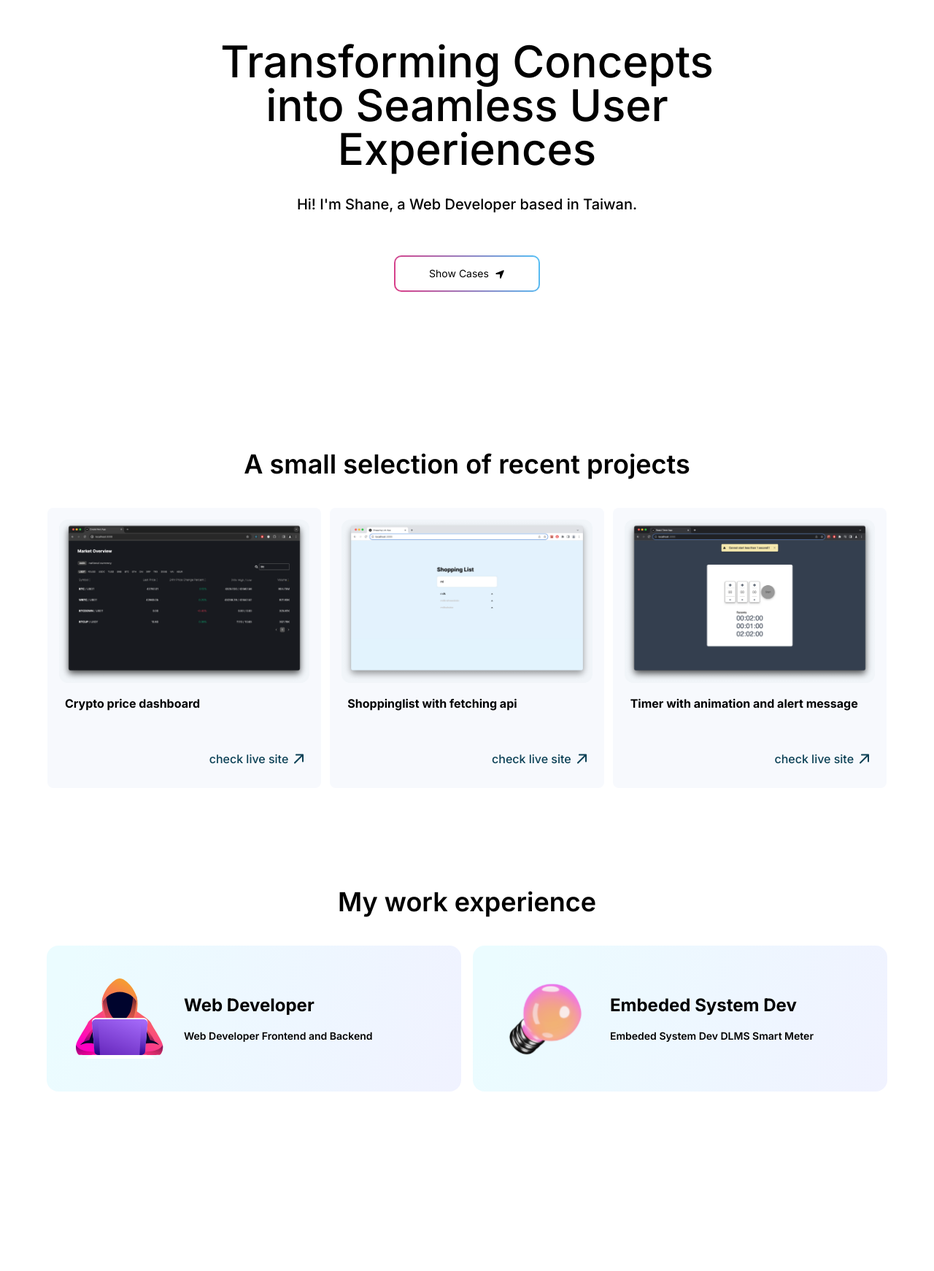
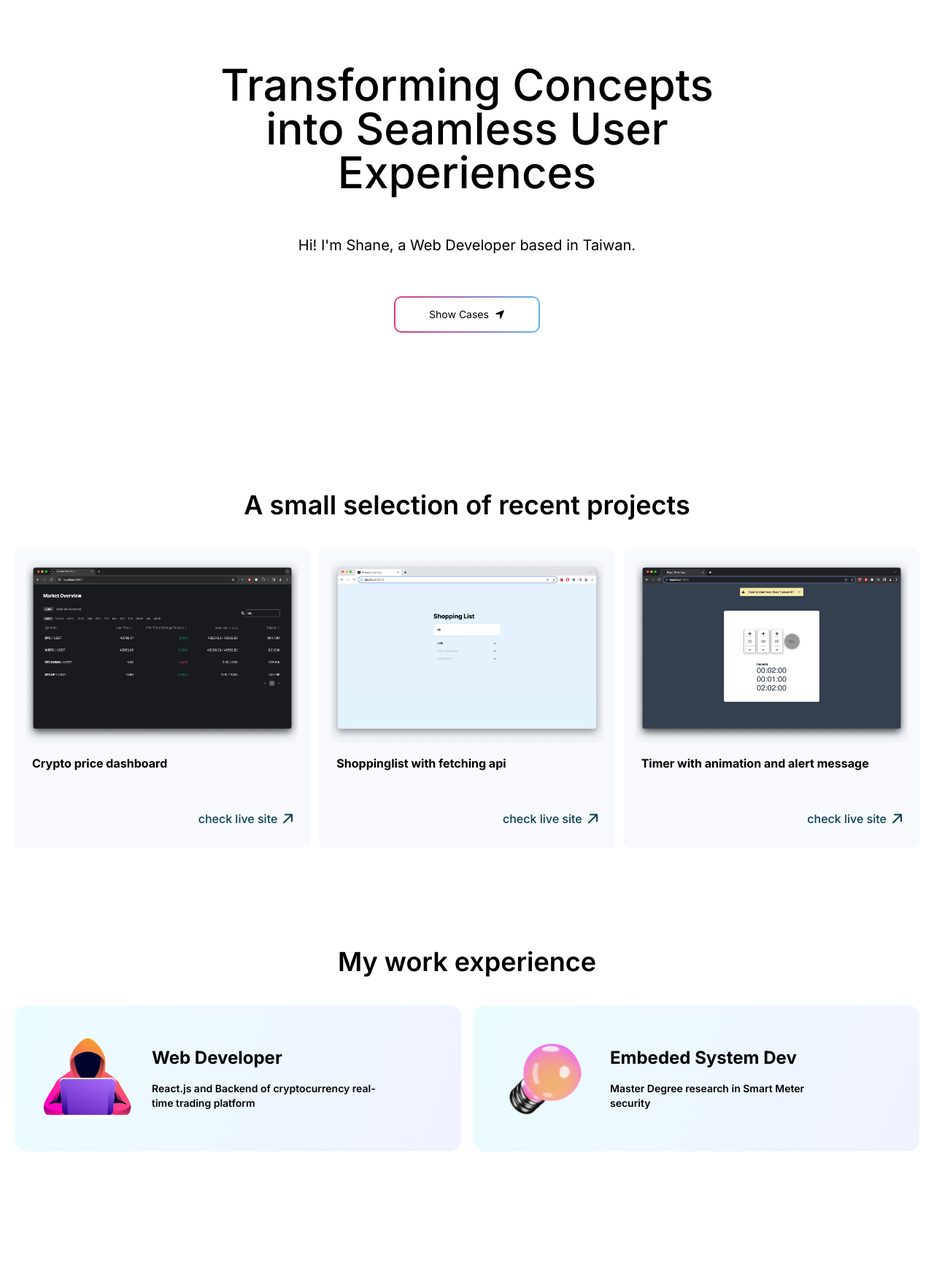
Before and after one commit to Zi-Shane/Zi-Shane.github.io, a Next.js app: page / in a window 1280 px wide. Shown: the part 114-1856 px from the top of the page at 73% size. Built offline with nearby package versions, Linux system fonts and the light colour scheme.

Commit message:
v1: RDW layout and copy btn

```diff
--- a/app/components/About.tsx
+++ b/app/components/About.tsx
@@ -3,7 +3,7 @@ import ExpCard from './ui/ExpCard';
 
 const About = () => {
   return (
-    <div className="">
+    <div className="w-[4/5]">
       <h1 className="text-4xl font-semibold my-4 text-center">
         My work experience
       </h1>
--- a/app/components/Contact.tsx
+++ b/app/components/Contact.tsx
@@ -1,6 +1,7 @@
 import Button from './ui/Button';
 import { contactBtn, socialMediaIcon, contactBtnCopied } from '@/data';
 import SocialMedia from './ui/SocialMedia';
+import { CiMail } from 'react-icons/ci';
 
 const Contact = () => {
   return (
@@ -14,10 +15,11 @@ const Contact = () => {
           content={contactBtn}
           canCopy={true}
           copiedMessage={contactBtnCopied}
+          icon={<CiMail />}
         />
       </div>
-      <div className="md:w-[90vw] w-full flex md:flex-row flex-col justify-between items-center">
-        <p className="md:text-xl">Copyright © 2024 Zi-Shane</p>
+      <div className="w-full flex md:flex-row flex-col justify-between items-center">
+        <p className="md:text-lg">Copyright © 2024 Zi-Shane</p>
         <div className="flex gap-3 pt-2">
           {socialMediaIcon.map(({ id, path, url }) => (
             <SocialMedia key={id} id={id} path={path} url={url} />
--- a/app/components/DemoBlock.tsx
+++ b/app/components/DemoBlock.tsx
@@ -7,15 +7,9 @@ const DemoBlock = () => {
       <h1 className="text-4xl font-semibold my-4 text-center">
         A small selection of recent projects
       </h1>
-      <div className="flex lg:flex-row flex-col justify-center gap-3 my-10">
-        {demoGridItem.map(({ id, img, content, className, link }) => (
-          <DemoCard
-            key={id}
-            img={img}
-            content={content}
-            cardClassName={className}
-            link={link}
-          />
+      <div className="flex lg:flex-row flex-col justify-center items-center gap-3 my-10">
+        {demoGridItem.map(({ id, img, content, link }) => (
+          <DemoCard key={id} img={img} content={content} link={link} />
         ))}
       </div>
     </div>
--- a/app/components/Welcome.tsx
+++ b/app/components/Welcome.tsx
@@ -1,22 +1,21 @@
 import React from 'react';
 import Button from './ui/Button';
 import { welcomeBtn } from '@/data';
+import { FaLocationArrow } from 'react-icons/fa6';
 
 const Welcome = () => {
   return (
-    <div className="pt-28 pb-20">
-      <div className="my-10">
-        <div className="max-w-[90vw] md:max-w-[60vw] lg:max-w-3xl flex flex-col justify-center items-center">
-          <h1 className="text-[40px] md:text-5xl lg:text-6xl font-medium text-center my-4">
+    <div className="w-full flex flex-col items-center pt-20 pb-10">
+      <div className="max-w-[90vw] md:max-w-[60vw] lg:max-w-3xl my-20 flex flex-col justify-center items-center">
+        <h1 className="text-[40px] md:text-5xl lg:text-6xl font-medium text-center my-10">
           Transforming Concepts into Seamless User Experiences
         </h1>
-          <p className="text-xl font-medium text-center my-4">
+        <p className="text-xl font-normal text-center my-4">
           Hi! I&apos;m Shane, a Web Developer based in Taiwan.
         </p>
         <a href="#demo" className="pt-10">
-            <Button content={welcomeBtn} />
+          <Button content={welcomeBtn} icon={<FaLocationArrow />} />
         </a>
-        </div>
       </div>
     </div>
   );
--- a/app/components/ui/Button.tsx
+++ b/app/components/ui/Button.tsx
@@ -1,31 +1,39 @@
 'use client';
 
-import { FaLocationArrow } from 'react-icons/fa6';
 import './button.css';
-import { useState } from 'react';
+import { useEffect, useState } from 'react';
+import { mailAddress } from '@/data';
 
 const Button = ({
   content,
   canCopy = false,
   copiedMessage = '',
+  icon,
 }: {
   content: string;
   canCopy?: boolean;
   copiedMessage?: string;
+  icon: JSX.Element;
 }) => {
-  const [message, setMessage] = useState(content);
+  const [isClick, setIsClick] = useState(false);
 
-  function changeContent() {
-    return new Promise(res => {
-      setTimeout(() => {
-        setMessage(content);
+  useEffect(() => {
+    let timer: string | number | NodeJS.Timeout | undefined;
+
+    if (isClick) {
+      timer = setTimeout(() => {
+        setIsClick(false);
       }, 3000);
-    });
-  }
+    }
 
-  async function handleClick() {
-    setMessage(copiedMessage);
-    await changeContent();
+    return () => {
+      clearTimeout(timer);
+    };
+  }, [isClick]);
+
+  function handleClick() {
+    navigator.clipboard.writeText(mailAddress);
+    setIsClick(true);
   }
 
   return (
@@ -33,9 +41,9 @@ const Button = ({
       className="btnWelcome"
       onClick={canCopy ? handleClick : undefined}
     >
-      <button id="btn">
-        {message}
-        <FaLocationArrow className="inline ml-2" />
+      <button id="btn" className="flex justify-center items-center">
+        {isClick ? copiedMessage : content}
+        <span className="inline ml-2">{icon}</span>
       </button>
     </div>
   );
--- a/app/components/ui/DemoCard.tsx
+++ b/app/components/ui/DemoCard.tsx
@@ -1,20 +1,18 @@
 const DemoCard = ({
   img,
   content,
-  cardClassName,
   link,
 }: {
   img: string;
   content: string;
-  cardClassName?: string;
   link: string;
 }) => {
   return (
-    <a href={link} className="card-bg rounded-lg">
+    <a href={link} className="lg:w-full m-w-[400px] card-bg rounded-lg">
       <div className="py-4 px-4">
         <img
           src={img}
-          className={`${cardClassName} w-full h-[28vh] rounded-xl object-cover object-center bg-slate-100 flex flex-col mb-4`}
+          className="w-full h-[250px] rounded-xl object-cover object-center bg-slate-100 flex flex-col mb-4"
         ></img>
         <div className="mx-2">
           <p className="h-[4rem] my-4 text-base font-bold">{content}</p>
--- a/app/components/ui/ExpCard.tsx
+++ b/app/components/ui/ExpCard.tsx
@@ -2,7 +2,6 @@ const ExpCard = ({
   title,
   content,
   pic,
-  cardClassName,
 }: {
   title: string;
   content: string;
@@ -10,15 +9,17 @@ const ExpCard = ({
   cardClassName: string;
 }) => {
   return (
-    <div className="card-grad-bg h-[200px] flex md:flex-row flex-col md:items-center  lg:justify-normal justify-center rounded-2xl p-10 gap-2">
+    <div className="card-grad-bg rounded-2xl">
+      <div className="h-[200px] flex md:flex-row flex-col md:items-center lg:justify-normal justify-center p-10 gap-2">
         <img
           src={pic}
           alt=""
           className="md:h-[150px] md:w-[120px] h-[50px] w-[40px]"
         />
-      <div className="flex flex-col md:p-[20px]">
+        <div className="flex flex-col w-[360px] md:p-[20px]">
           <h3 className="md:text-2xl text-xl font-bold">{title}</h3>
           <p className="text-sm font-semibold mt-4">{content}</p>
+        </div>
       </div>
     </div>
   );
--- a/app/page.tsx
+++ b/app/page.tsx
@@ -6,11 +6,13 @@ import Welcome from './components/Welcome';
 export default function Home() {
   return (
     <main className="relative bg-white-100 flex flex-col justify-center items-center px-5">
-      <Welcome />
-      <div>
-        <DemoBlock />
-        <About />
-        <Contact />
+      <div className="max-w-7xl w-full">
+        <Welcome />
+        <div>
+          <DemoBlock />
+          <About />
+          <Contact />
+        </div>
       </div>
     </main>
   );
--- a/data/index.ts
+++ b/data/index.ts
@@ -2,14 +2,15 @@ export const aboutGridItem = [
   {
     id: 1,
     title: 'Web Developer',
-    content: 'Web Developer Frontend and Backend',
+    content:
+      'React.js and Backend of cryptocurrency real-time trading platform',
     pic: '/exp1.svg',
     className: 'col-start-1 col-span-1',
   },
   {
-    id: 1,
+    id: 2,
     title: 'Embeded System Dev',
-    content: 'Embeded System Dev DLMS Smart Meter',
+    content: 'Master Degree research in Smart Meter security',
     pic: '/exp3.svg',
     className: 'col-start-2 col-span-1',
   },
@@ -20,21 +21,18 @@ export const demoGridItem = [
     id: 1,
     img: '/dashboard-snap.png',
     content: 'Crypto price dashboard',
-    className: '',
     link: 'https://zi-shane.github.io/crypto-dashboard/',
   },
   {
     id: 2,
     img: '/shoppinglist-snap.png',
     content: 'Shoppinglist with fetching api',
-    className: '',
     link: 'https://zi-shane.github.io/shopping-list/',
   },
   {
     id: 3,
     img: '/timer-snap.png',
     content: 'Timer with animation and alert message',
-    className: '',
     link: 'https://zi-shane.github.io/web-timer/',
   },
 ];
@@ -42,6 +40,7 @@ export const demoGridItem = [
 export const welcomeBtn = 'Show Cases';
 export const contactBtn = "Let's get in touch";
 export const contactBtnCopied = 'Email is copied!!';
+export const mailAddress = 'shane110319@gmail.com';
 
 export const socialMediaIcon = [
   {
```
Lines whose indentation alone changed are shown as unchanged.
